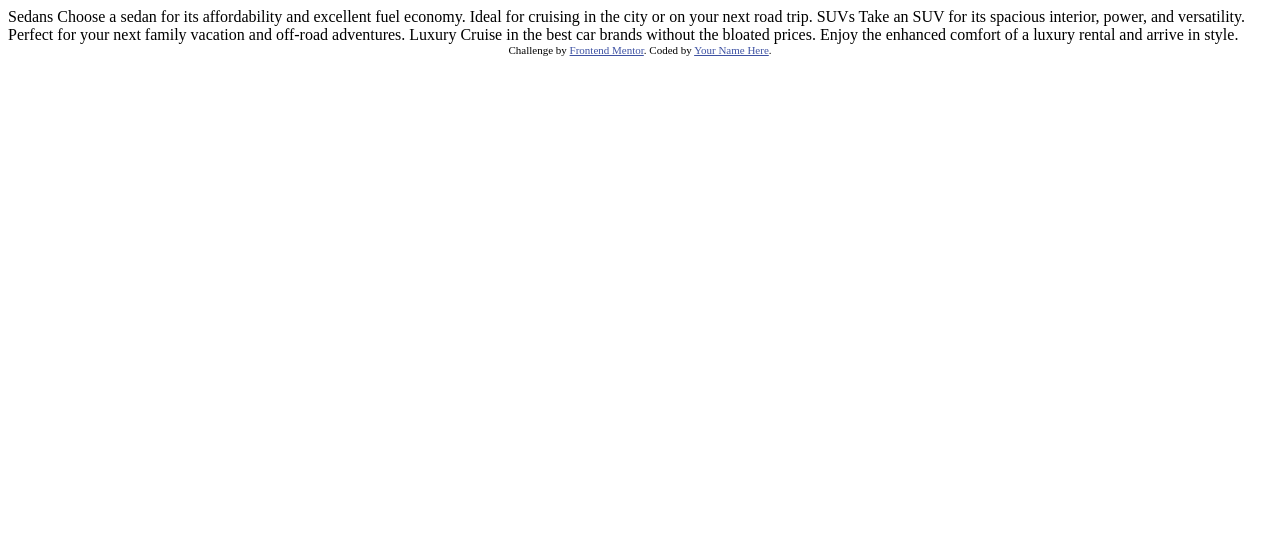
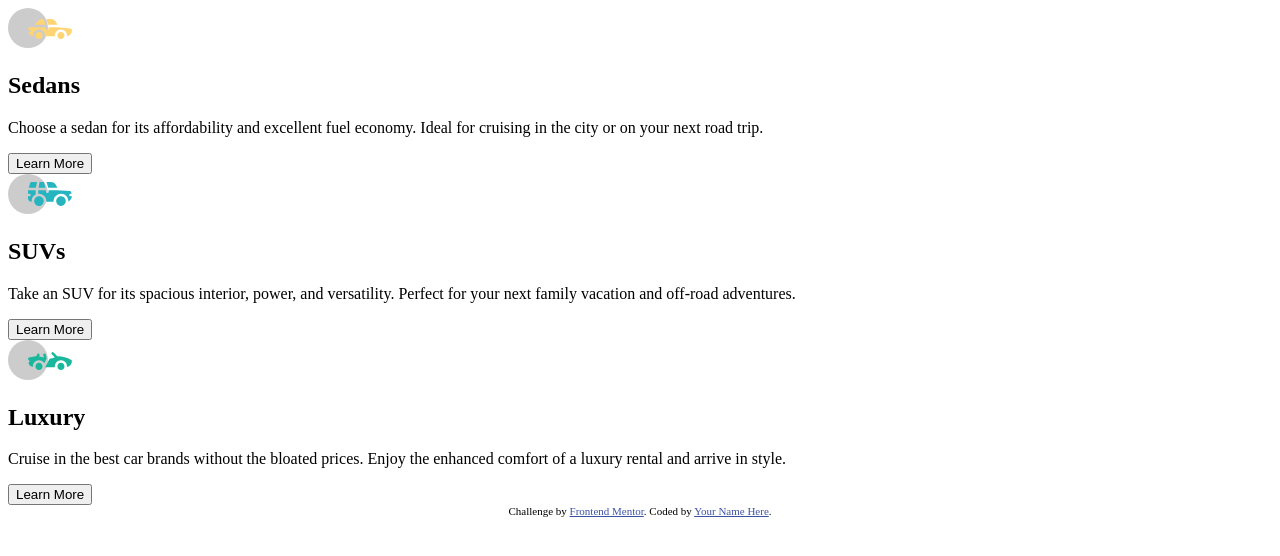
Before and after one commit to arne-witteler/3-column-preview-card-component, a plain HTML site: page index.html in a window 1280 px wide. Drawn offline with Linux system fonts and the light colour scheme; a web font is replaced by a local one.

Commit message:
refactor: restructure HTML to improve semantic layout and organization

```diff
--- a/index.html
+++ b/index.html
@@ -8,22 +8,28 @@
     <title>Frontend Mentor | 3-column preview card component</title>
   </head>
   <body>
-
-  Sedans
-  Choose a sedan for its affordability and excellent fuel economy. Ideal for cruising in the city
-  or on your next road trip.
-
-  SUVs
-  Take an SUV for its spacious interior, power, and versatility. Perfect for your next family vacation
-  and off-road adventures.
-
-  Luxury
-  Cruise in the best car brands without the bloated prices. Enjoy the enhanced comfort of a luxury
-  rental and arrive in style.
-
-  <div class="attribution">
-    Challenge by <a href="https://www.frontendmentor.io?ref=challenge" target="_blank">Frontend Mentor</a>.
-    Coded by <a href="#">Your Name Here</a>.
-  </div>
+    <main class="container">
+      <section class="cards">
+        <div class="card__item cards__item--sedans">
+          <img class="card__content-icon" src="./images/icon-sedans.svg" alt="Sedans Icon">
+          <h1 class="card__content-title">Sedans</h1>
+          <p class="card__content-text">Choose a sedan for its affordability and excellent fuel economy. Ideal for cruising in the city or on your next road trip.</p>
+          <button class="card__content-button">Learn More</button>
+        </div>
+        <div class="card__item cards__item--suvs">
+          <img class="card__content-icon" src="./images/icon-suvs.svg" alt="SUVs Icon">
+          <h1 class="card__content-title">SUVs</h1>
+          <p class="card__content-text">Take an SUV for its spacious interior, power, and versatility. Perfect for your next family vacation and off-road adventures.</p>
+          <button class="card__content-button">Learn More</button>
+        </div>
+        <div class="card__item cards__item--luxury">
+          <img class="card__content-icon" src="./images/icon-luxury.svg" alt="Luxury Cars Icon">
+          <h1 class="card__content-title">Luxury</h1>
+          <p class="card__content-text">Cruise in the best car brands without the bloated prices. Enjoy the enhanced comfort of a luxury rental and arrive in style.</p>
+          <button class="card__content-button">Learn More</button>
+        </div>
+      </section>
+      <div class="attribution">Challenge by <a href="https://www.frontendmentor.io?ref=challenge" target="_blank">Frontend Mentor</a>. Coded by <a href="#">Your Name Here</a>.</div>
+    </main>
   </body>
 </html>
```
